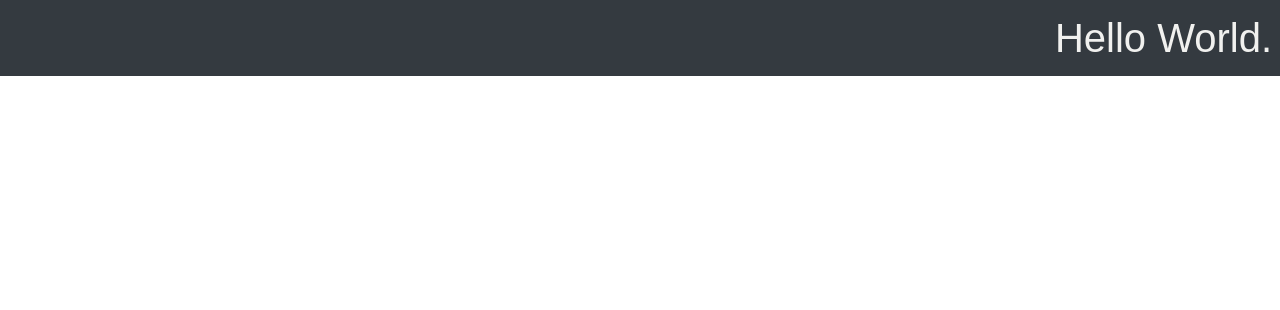
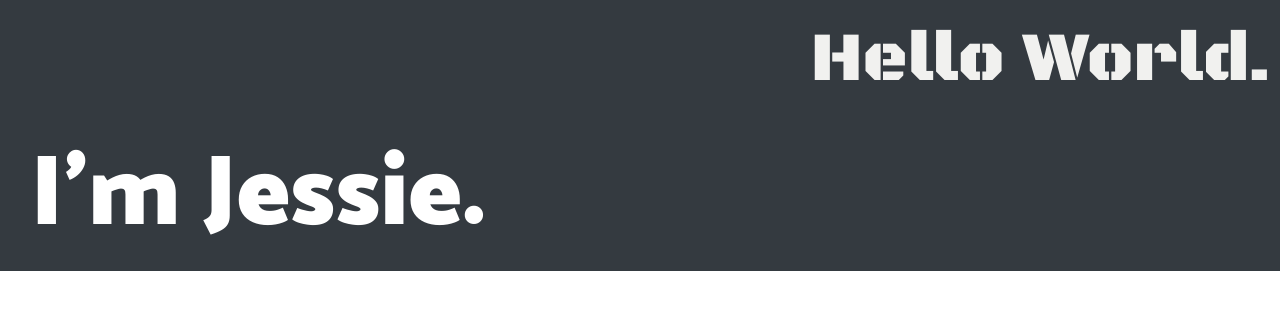
Before and after one commit to JessieSidWho/my-portfolio, a React (Create React App) app in the folder client/: page / in a window 1280 px wide. Shown: the top 310 px of the page. Built offline with nearby package versions, Linux system fonts and the light colour scheme.

Commit message:
added name componenet

```diff
--- a/client/public/index.html
+++ b/client/public/index.html
@@ -21,6 +21,7 @@
     -->
     <title>Jessie Sidhu</title>
     <link rel="stylesheet" href="https://stackpath.bootstrapcdn.com/bootstrap/4.3.1/css/bootstrap.min.css" integrity="sha384-ggOyR0iXCbMQv3Xipma34MD+dH/1fQ784/j6cY/iJTQUOhcWr7x9JvoRxT2MZw1T" crossorigin="anonymous">
+    <link href="https://fonts.googleapis.com/css?family=Black+Ops+One|Catamaran:900" rel="stylesheet">
   </head>
   <body id="root">
     <noscript>You need to enable JavaScript to run this app.</noscript>
--- a/client/src/App.js
+++ b/client/src/App.js
@@ -1,6 +1,6 @@
 import React from 'react';
 import NavBar from './components/NavBar';
-// import PagesContainer from './components/PagesContainer';
+import Name from './components/Name';
 import './App.css';
 
 function App() {
@@ -11,8 +11,8 @@ function App() {
       </div>
 
       <div className="row bg-dark">
-        <div className="col-md-12">
-
+        <div className="col-md-5 text-white text-center" style={{fontFamily: 'Catamaran', fontSize: '100px'}}>
+          <Name/>
         </div>
       </div>
 
--- /dev/null
+++ b/client/src/components/Name.js
@@ -0,0 +1,6 @@
+import React from "react";
+
+
+const Name = () => <>I'm Jessie.</>;
+
+export default Name;
--- a/client/src/components/NavBar.js
+++ b/client/src/components/NavBar.js
@@ -11,7 +11,7 @@ class NavBar extends Component {
         return (
             <div className={`col-md-12 ${this.props.color}`}>
 
-                <div className="bg-dark text-right p-2" href="/" style={{color: '#f1f1ef', fontSize: '40px'}}>Hello World.</div>
+                <div className="bg-dark text-right p-2" href="/" style={{fontFamily: 'Black Ops One',color: '#f1f1ef', fontSize: '70px'}}>Hello World.</div>
 
                 {/* // <a href='http://localhost:3001/api/logout'><button className="btn btn-secondary btn-block" >Logout</button></a> */}
 
```
